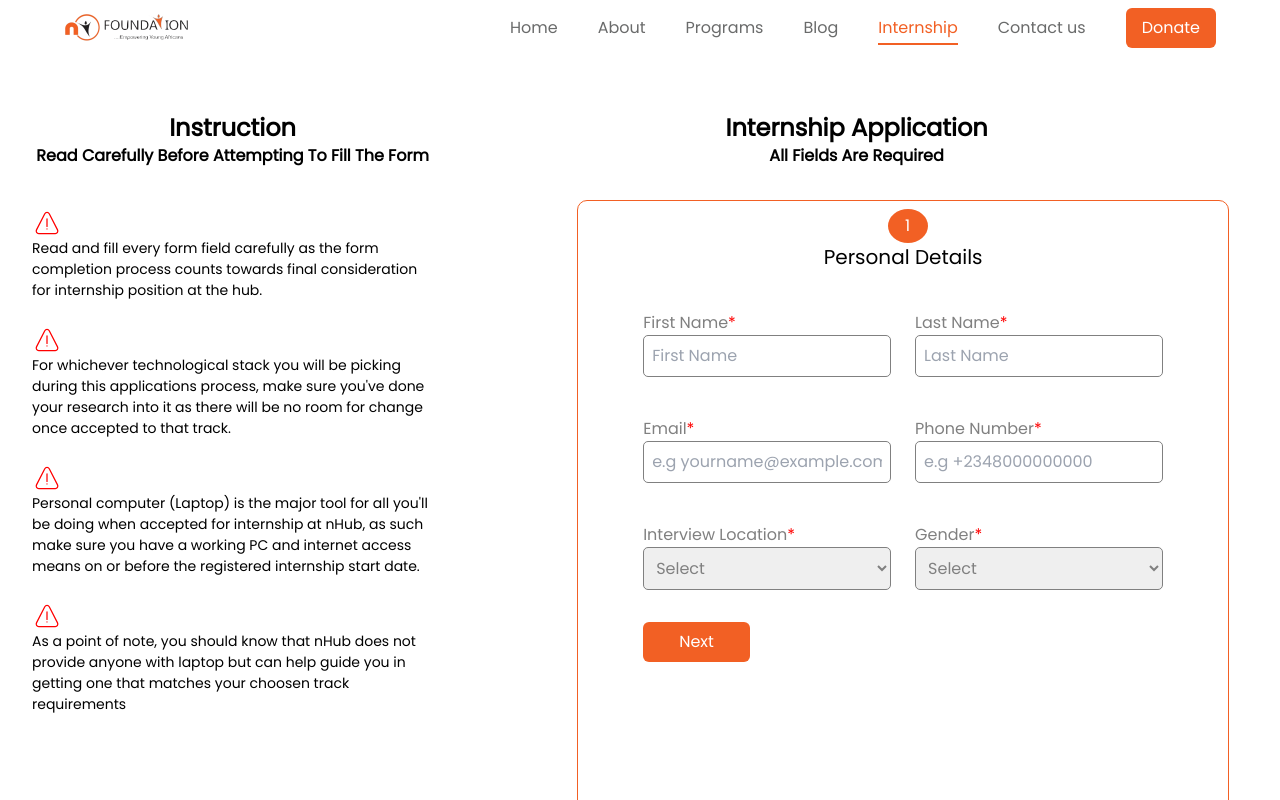
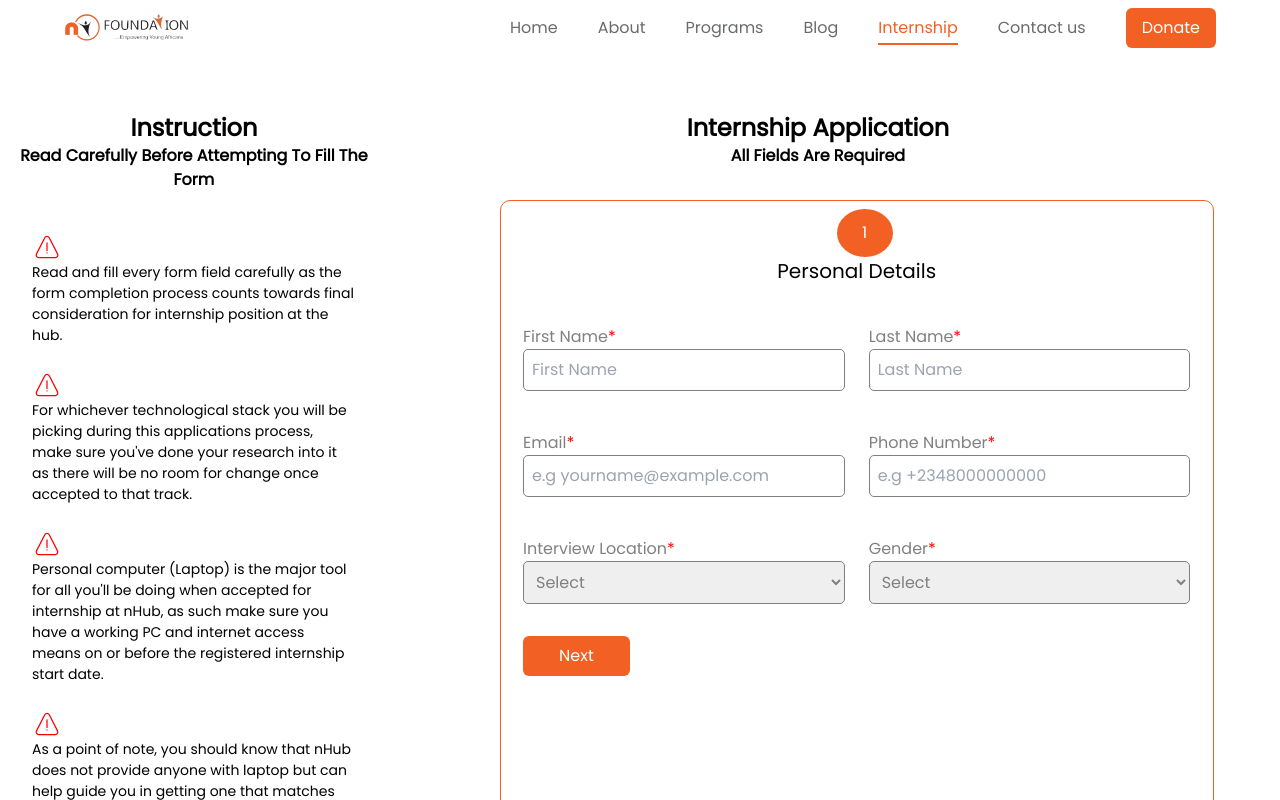
Before and after one commit to nHubNg/nhubfoundation, a React (Vite) app: page /internship in a window 1280 px wide. Shown: the top 800 px of the page. Built offline with nearby package versions, Linux system fonts and the light colour scheme.

Commit message:
file upload

```diff
--- a/src/pages/internship/components/FileUpload.jsx
+++ b/src/pages/internship/components/FileUpload.jsx
@@ -18,10 +18,10 @@ const FileUpload = ({formData, setFormData}) => {
   }
 
   return (
-    <div className="flex flex-col w-[100%]  gap-12 my-8 ">
-      <div>
-        <h3 className="text-center font-semibold my-2">Cover Letter: (letter of motivation)<span className="text-red"> PDF*</span></h3>
-        <div className="flex justify-center items-center ">
+    <div className="flex flex-col overflow-hidden mx-40  gap-2 my-8 ">
+      <div className="w-[] " >
+        <h3 className="text-center font-semibold mb-1">Cover Letter: (letter of motivation)<span className="text-red"> PDF*</span></h3>
+        <div className="flex justify-center  items-center ">
           <div className="bg-skyBlue flex flex-col justify-center items-center gap-y-1 p-8 border-dashed border-[2px] border-blue rounded-lg">
             <img
               src="https://res.cloudinary.com/nhubnacademy/image/upload/v1686751581/nHubFoundation/CloudArrowUp_ehadyi.png"
@@ -29,7 +29,7 @@ const FileUpload = ({formData, setFormData}) => {
             />
             <p>drag and drop your file</p>
             <p>Or</p>
-            <button onClick={handleCoverInput} className="bg-blue py-1 px-3 rounded-md">
+            <button onClick={handleCoverInput} className="bg-blue py-0 px-3 rounded-md">
               Browse file
             </button>
             <p>
--- a/src/pages/internship/index.jsx
+++ b/src/pages/internship/index.jsx
@@ -56,15 +56,15 @@ const Internship = () => {
 
   const pageNumber =()=>{
     if (page === 0) {
-      return (<div className="text-center bg-orange rounded-[50%] text-white w-10 mx-[47%] p-[5px]">
+      return (<div className="text-center bg-orange rounded-[50%] text-white w-14  mx-[47%] p-[12px]">
             <h1>1</h1>
             </div>);
     } else if (page === 1) {
-      return (<div className="text-center bg-orange rounded-[50%] text-white w-10 mx-[47%] p-[5px]">
+      return (<div className="text-center bg-orange rounded-[50%] text-white w-14  mx-[47%] p-[12px]">
       <h1>2</h1>
     </div>);
     } else {
-      return (<div className="text-center bg-orange rounded-[50%] text-white w-10 mx-[47%] p-[5px]">
+      return (<div className="text-center bg-orange rounded-[50%] text-white w-14  mx-[47%] p-[12px]">
       <h1>3</h1>
     </div>);
     }
@@ -82,8 +82,8 @@ const Internship = () => {
     <>
 
     <ScrollToTopOnMount/>
-    <div className="md:flex justify-between w-full p-4">
-      <div className="pt-10 w-[50%]">
+    <div className="md:flex justify-between overflow-x-hidden mb-10 w-full p-4">
+      <div className="pt-10 w-[500px]">
         <InstructModal/>
       </div>
         <div className="">
@@ -93,13 +93,13 @@ const Internship = () => {
 
          </div>
           <div className=" md:w-[80%] md:ml-32 border border-orange rounded-[10px] flex flex-col justify-center items-center">
-            <div className="md:w-[80%] h-[100vh] mt-2 ">
+            <div className="md:w-[105%] overflow-hidden px-10 h-[105vh] mt-2 ">
               <Swiper>
                 <SwiperSlide>
                 {pageNumber()}
                 </SwiperSlide>
               </Swiper>
-              <div>
+              <div className="overflow-hidden">
                 <h1 className="flex justify-center items-center text-xl text-black">
                   {formTitles[page]}
                 </h1>
```
